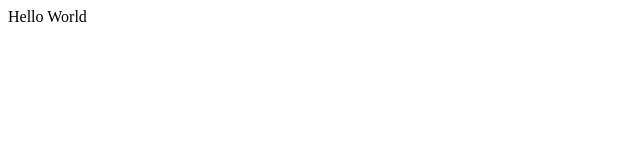
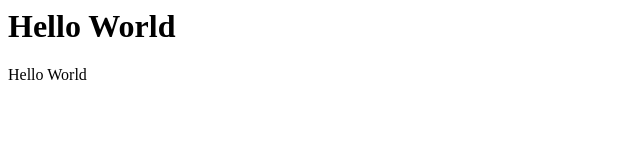
Before and after one commit to nivasgsri/Project1, a plain HTML site: page index.html in a window 1280 px wide. Shown: the whole page, without its empty margins (0-640 px from the left). Drawn offline with Linux system fonts and the light colour scheme.

Commit message:
Index.html file has been changed

```diff
--- a/index.html
+++ b/index.html
@@ -1 +1,2 @@
-<div>Hello World</div>
+<h1>Hello World</h1>
+<head>Hello World</head>
```
